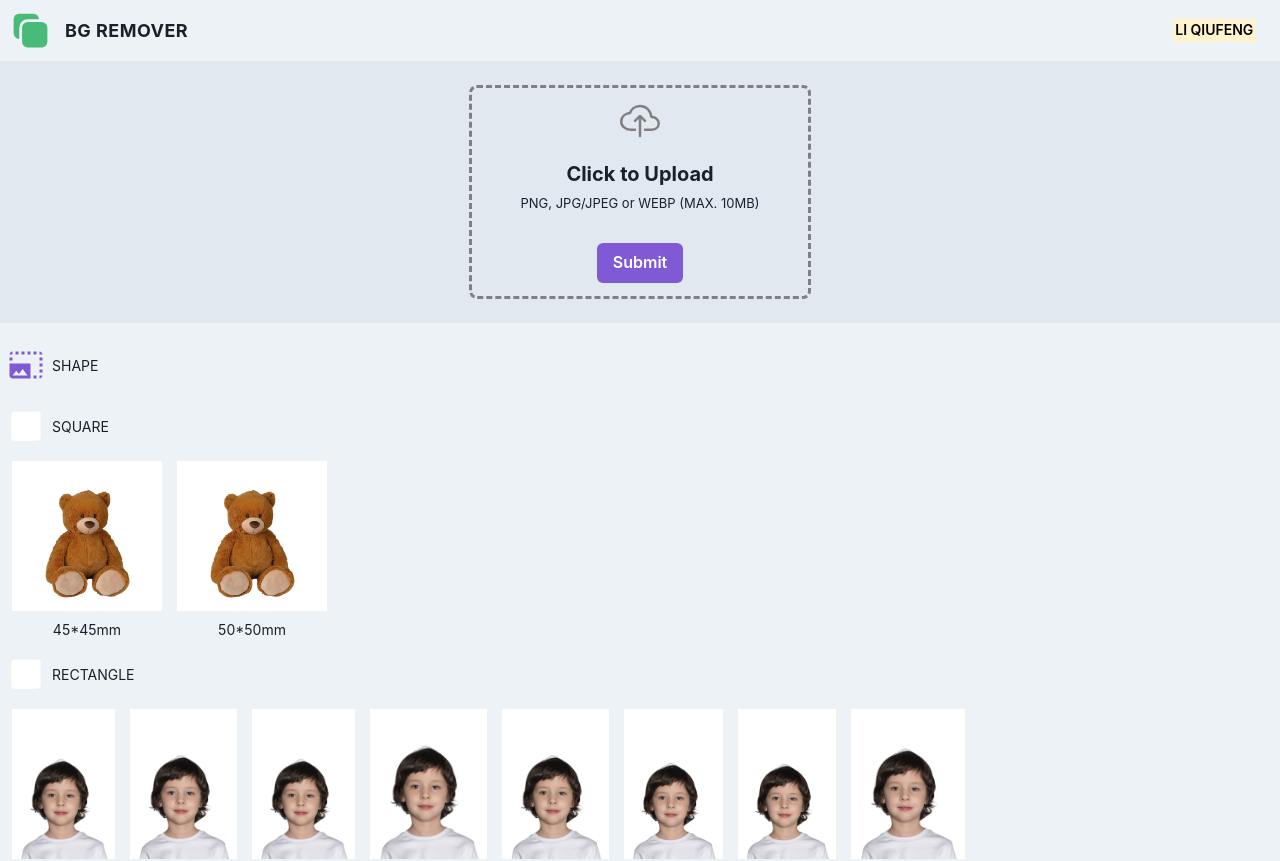
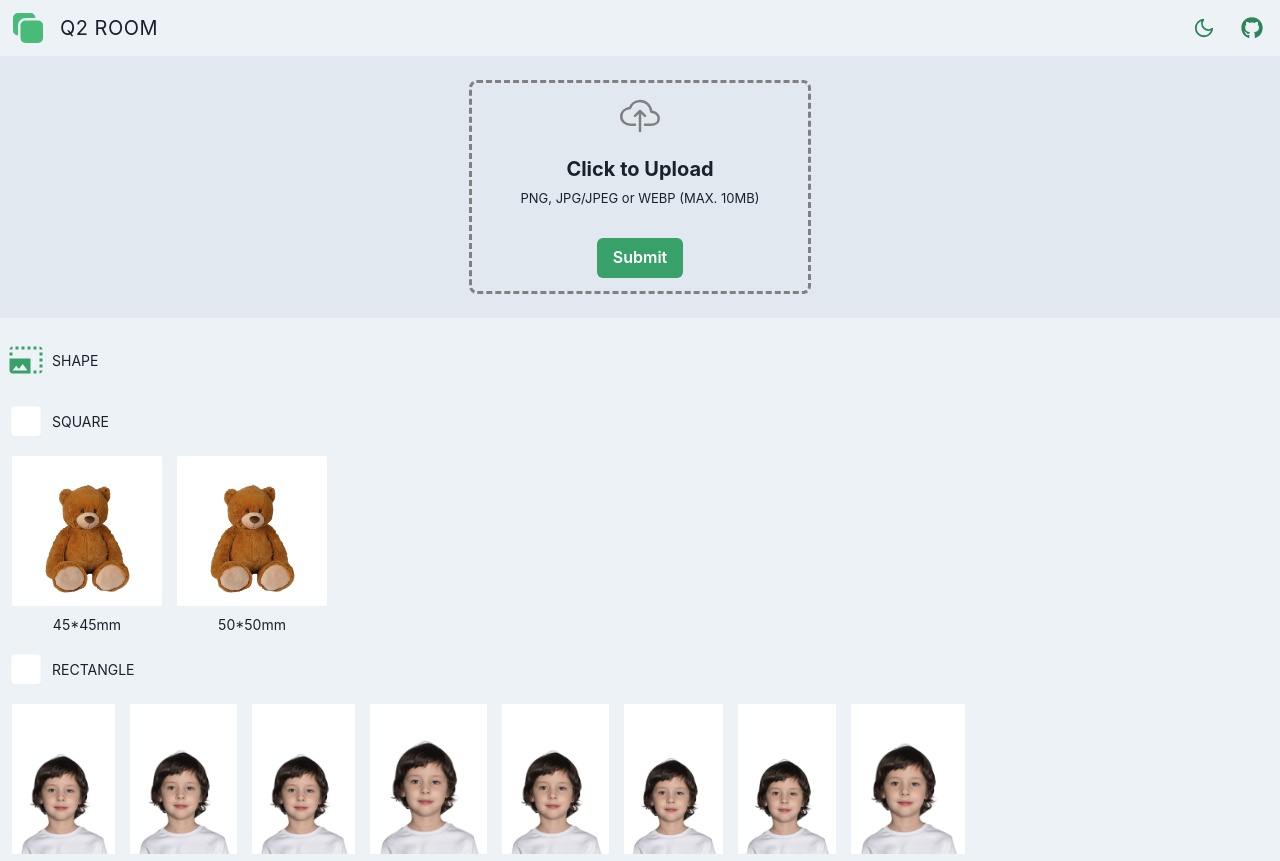
Before and after one commit to lqfeng2022/q2-room, a React (Vite) app: page / in a window 1280 px wide. Shown: the top 861 px of the page. Built offline with nearby package versions, Linux system fonts and the light colour scheme.

Commit message:
Add toggleColorMode and github share in navbar, change web icon and rename web name  to 'Q2 ROOM',  simplify the PhotoBox component..

```diff
--- a/index.html
+++ b/index.html
@@ -4,7 +4,7 @@
     <meta charset="UTF-8" />
     <link rel="icon" type="image/svg+xml" href="q2.svg" />
     <meta name="viewport" content="width=device-width, initial-scale=1.0" />
-    <title>Q2 STUDIO</title>
+    <title>Q2 ROOM</title>
   </head>
   <body>
     <div id="root"></div>
--- a/src/HomePage.jsx
+++ b/src/HomePage.jsx
@@ -8,12 +8,14 @@ import Background from "./components/Backgrounds";
 const HomePage = () => {
   const [image, setImage] = useState(null);
   const [bgremove, setBgremove] = useState(null);
+
   const [bg, setBg] = useState("white");
   const [width, setWidth] = useState("200px");
   const [height, setHeight] = useState("200px");
   const [per, setPer] = useState("90%");
 
   const { colorMode } = useColorMode();
+  const light = colorMode === "light";
 
   const onSubmit = async () => {
     const apiKey = "C9w3gdt7xjt42juKAQnMJ1JK";
@@ -39,10 +41,7 @@ const HomePage = () => {
 
   return (
     <Grid templateAreas={`"upload" "templates"`}>
-      <GridItem
-        area="upload"
-        bg={colorMode === "light" ? "gray.200" : "gray.700"}
-      >
+      <GridItem area="upload" bg={light ? "gray.200" : "gray.700"}>
         <Center>
           {!bgremove && <UploadImage setImage={setImage} onSubmit={onSubmit} />}
           {bgremove && (
@@ -58,7 +57,7 @@ const HomePage = () => {
       </GridItem>
       <GridItem
         area="templates"
-        bg={colorMode === "light" ? "gray.100" : "gray.600"}
+        bg={light ? "gray.100" : "gray.600"}
         marginTop={bgremove ? "320px" : ""}
       >
         <Shapes
--- a/src/NavBar.jsx
+++ b/src/NavBar.jsx
@@ -9,6 +9,8 @@ import {
 import React from "react";
 import { Link } from "react-router-dom";
 import { HiSquare2Stack } from "react-icons/hi2";
+import { FaGithub } from "react-icons/fa";
+import { FiMoon, FiSun } from "react-icons/fi";
 
 const Header = () => {
   const { colorMode, toggleColorMode } = useColorMode();
@@ -22,17 +24,27 @@ const Header = () => {
       <HStack justifyContent="space-between">
         <Link to="/">
           <HStack>
-            <Icon as={HiSquare2Stack} boxSize="45px" color="green.400" />
-            <Text as="b" fontSize="lg" letterSpacing="wide" m={1}>
-              BG REMOVER
+            <Icon as={HiSquare2Stack} boxSize="40px" color="green.400" />
+            <Text fontSize="xl" letterSpacing="wide" m={1}>
+              Q2 ROOM
             </Text>
           </HStack>
         </Link>
-        <Button onClick={toggleColorMode} variant="ghost">
-          <Text marginY={2} fontSize="sm" as="mark">
-            LI QIUFENG
-          </Text>
-        </Button>
+        <HStack>
+          <Button
+            px={2}
+            colorScheme="green"
+            variant="ghost"
+            onClick={toggleColorMode}
+          >
+            <Icon boxSize="22px" as={colorMode == "light" ? FiMoon : FiSun} />
+          </Button>
+          <Link target="_blank" to="https://github.com/lqfeng2022/q2-room">
+            <Button px={2} colorScheme="green" variant="ghost">
+              <Icon boxSize="22px" as={FaGithub} />
+            </Button>
+          </Link>
+        </HStack>
       </HStack>
     </Stack>
   );
--- a/src/components/Backgrounds.jsx
+++ b/src/components/Backgrounds.jsx
@@ -30,7 +30,7 @@ const Background = ({ nobg, setBg }) => {
 
   return (
     <Stack paddingY={4} marginBottom="20px">
-      <Titles icon={BsFillImageFill} title="BACKGROND" color="purple.500" />
+      <Titles icon={BsFillImageFill} title="BACKGROND" color="green.500" />
       <Stack>
         <Titles icon={IoSquare} title="BLUE" color="blue.300" />
         <ColorStack
--- a/src/components/PhotoBox.jsx
+++ b/src/components/PhotoBox.jsx
@@ -1,28 +1,18 @@
-import {
-  Box,
-  Center,
-  Image,
-  List,
-  ListItem,
-  Stack,
-  useColorMode,
-} from "@chakra-ui/react";
+import { Box, Center, Image, useColorMode } from "@chakra-ui/react";
 import React from "react";
 import boy from "../assets/boy.png";
 
 const PhotoBox = ({ height, width, bg, nobg, percent }) => {
   const { colorMode } = useColorMode();
+  const light = colorMode === "light";
 
   return (
-    <Stack
+    <Center
       className="fixed-top"
-      marginTop="60px"
-      bg={colorMode === "light" ? "gray.200" : "gray.700"}
+      marginTop="55px"
+      bg={light ? "gray.200" : "gray.700"}
     >
-      <Center>
-        <List my={3} paddingX={1}>
-          <ListItem>
-            <Box w="300px" h="300px" className="d-flex justify-content-center">
+      <Box w="300px" h="330px" className="d-flex justify-content-center">
         <Center>
           <Box
             w={width}
@@ -35,10 +25,7 @@ const PhotoBox = ({ height, width, bg, nobg, percent }) => {
           </Box>
         </Center>
       </Box>
-          </ListItem>
-        </List>
     </Center>
-    </Stack>
   );
 };
 
--- a/src/components/Shapes.jsx
+++ b/src/components/Shapes.jsx
@@ -14,7 +14,7 @@ const Shapes = ({ nobg, setWidth, setHeight, setPer }) => {
       <Titles
         icon={MdOutlinePhotoSizeSelectLarge}
         title="SHAPE"
-        color="purple.500"
+        color="green.500"
       />
       <Stack>
         <Titles icon={IoSquare} title="SQUARE" color="white" />
--- a/src/components/UploadImage.jsx
+++ b/src/components/UploadImage.jsx
@@ -43,7 +43,7 @@ const UploadImage = ({ setImage, onSubmit }) => {
               onChange={(e) => setImage(e.target.files[0])}
             />
             <Center paddingY="13px">
-              <Button colorScheme="purple" onClick={onSubmit}>
+              <Button colorScheme="green" onClick={onSubmit}>
                 Submit
               </Button>
             </Center>
```
Also changed, not shown: public/q2.svg. Lines whose indentation alone changed are shown as unchanged.
